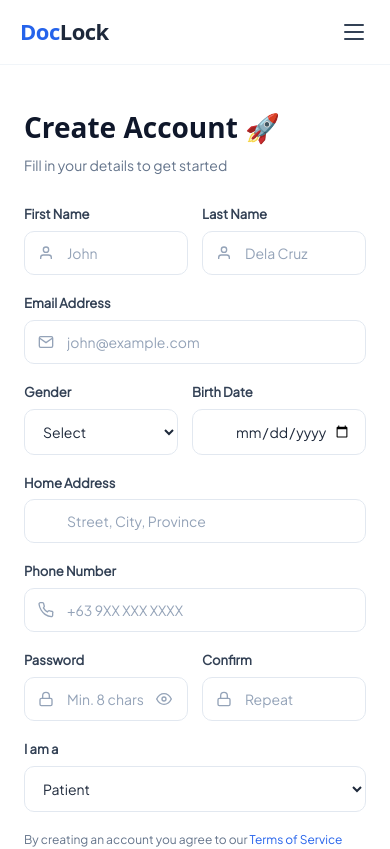
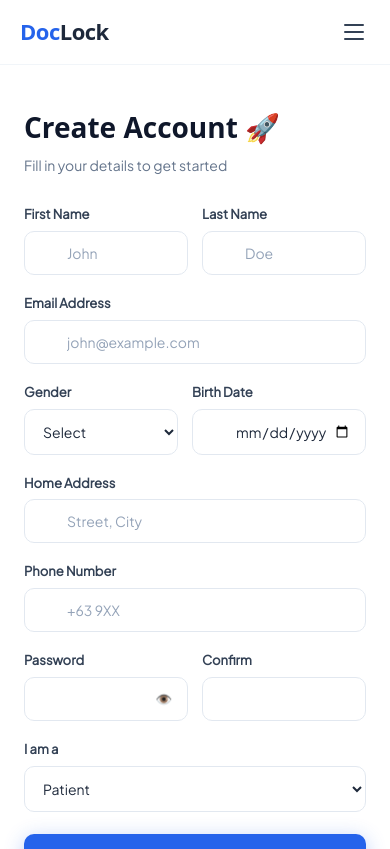
Before and after one commit to Rev0710/Doclock, a React (Vite) app in the folder doclock-project/client/: page /register in a window 390 px wide. Shown: the top 849 px of the page. Built offline with nearby package versions, Linux system fonts and the light colour scheme.

Commit message:
Mobile version updated

```diff
--- a/doclock-project/client/src/pages/Register.jsx
+++ b/doclock-project/client/src/pages/Register.jsx
@@ -1,39 +1,35 @@
 import React, { useState } from 'react'
 import { Link, useNavigate } from 'react-router-dom'
 import { useAuth } from '../context/AuthContext.jsx'
-import './Login.css' /* shared auth styles */
+import './Login.css'
 
 export default function Register() {
-  const { register } = useAuth()
+  const { register } = useAuth() // This function must save token to localStorage
   const navigate = useNavigate()
 
-  // Dynamic date bounds
   const todayDate = new Date().toISOString().split('T')[0];
   const minDate = "1900-01-01";
 
   const [form, setForm] = useState({
     firstName: '', lastName: '', email: '',
     phone: '', password: '', confirm: '', role: 'patient',
-    address: '', gender: '', birthDate: '', // ADDED ONLY THESE
+    address: '', gender: '', birthDate: '',
   })
-  const [errors, setErrors]   = useState({})
+  const [errors, setErrors] = useState({})
   const [loading, setLoading] = useState(false)
   const [showPass, setShowPass] = useState(false)
 
   const validate = () => {
     const e = {}
     if (!form.firstName.trim()) e.firstName = 'First name is required'
-    if (!form.lastName.trim())  e.lastName  = 'Last name is required'
-    if (!form.email)             e.email     = 'Email is required'
+    if (!form.lastName.trim()) e.lastName = 'Last name is required'
+    if (!form.email) e.email = 'Email is required'
     else if (!/\S+@\S+\.\S+/.test(form.email)) e.email = 'Enter a valid email'
-    if (!form.phone)             e.phone     = 'Phone number is required'
-
-    // VALIDATION FOR ADDED FIELDS
-    if (!form.address.trim())    e.address   = 'Address is required'
-    if (!form.gender)            e.gender    = 'Gender is required'
-    if (!form.birthDate)         e.birthDate = 'Birth date is required'
-
-    if (!form.password)          e.password  = 'Password is required'
+    if (!form.phone) e.phone = 'Phone number is required'
+    if (!form.address.trim()) e.address = 'Address is required'
+    if (!form.gender) e.gender = 'Gender is required'
+    if (!form.birthDate) e.birthDate = 'Birth date is required'
+    if (!form.password) e.password = 'Password is required'
     else if (form.password.length < 8) e.password = 'Minimum 8 characters'
     if (form.password !== form.confirm) e.confirm = 'Passwords do not match'
     return e
@@ -48,13 +44,11 @@ export default function Register() {
     setErrors({});
 
     try {
-      // 1. Log the data before sending to see exactly what the phone is sending
-      console.log("Attempting registration with:", form);
-
-      await register({
-        name: `${form.firstName} ${form.lastName}`,
-        email: form.email.toLowerCase().trim(), // Clean the email
-        phone: form.phone.replace(/\s/g, ''),  // Remove spaces for the DB
+      // 1. Sending cleaned data to the backend
+      const userData = await register({
+        name: `${form.firstName.trim()} ${form.lastName.trim()}`,
+        email: form.email.toLowerCase().trim(),
+        phone: form.phone.replace(/\s/g, ''),
         password: form.password,
         role: form.role,
         address: form.address,
@@ -62,22 +56,23 @@ export default function Register() {
         birthDate: form.birthDate,
       });
 
+      // 2. Logic to direct user to the correct dashboard based on role
+      // If the register function was successful, navigate:
+      if (userData?.role === 'doctor') {
+        navigate('/doctor-dashboard', { replace: true });
+      } else {
         navigate('/dashboard', { replace: true });
+      }
+
     } catch (err) {
-      // 2. BETTER ERROR CATCHING:
-      // This will show exactly why the DB rejected it (e.g. "Phone already used")
-      const errorMessage = err.response?.data?.message
-        || err.message
-        || 'Registration failed. Please check your connection.';
-
+      // 3. Informative error message from your Backend
+      const errorMessage = err.response?.data?.message || 'Registration failed. Please try again.';
       setErrors({ api: errorMessage });
-
-      // 3. Log the full error to your browser console (F12) for debugging
-      console.error("Registration Backend Error:", err.response?.data);
+      console.error("Registration Error:", err.response?.data || err.message);
     } finally {
       setLoading(false);
     }
-  };
+  }
 
   const set = (field) => (e) => {
     setForm(f => ({ ...f, [field]: e.target.value }))
@@ -86,36 +81,27 @@ export default function Register() {
 
   return (
     <div className="auth-page">
-      {/* Visual panel */}
       <div className="auth-visual">
         <div className="auth-visual-inner">
           <div className="auth-logo">Doc<span>Lock</span></div>
           <h2 className="auth-visual-title">Join 50,000+<br />Patients Today</h2>
           <p className="auth-visual-sub">
-            Create your account and get instant access to hundreds of
-            verified doctors across all specializations.
+            Create your account and get instant access to hundreds of verified doctors.
           </p>
           <div className="auth-visual-cards">
-            {[
-              ['🏥', 'Find Specialists', '200+ verified doctors'],
-              ['📅', 'Easy Scheduling',  'Book in under 60 seconds'],
-              ['🔔', 'Smart Reminders',  'Never miss an appointment'],
-            ].map(([icon, title, sub]) => (
-              <div className="visual-card anim-fade-up delay-3" key={title}>
-                <span className="vc-icon">{icon}</span>
-                <div>
-                  <p className="vc-title">{title}</p>
-                  <p className="vc-sub">{sub}</p>
+            <div className="visual-card anim-fade-up">
+              <span className="vc-icon">🏥</span>
+              <div><p className="vc-title">Find Specialists</p><p className="vc-sub">200+ verified doctors</p></div>
             </div>
+            <div className="visual-card anim-fade-up delay-1">
+              <span className="vc-icon">🔒</span>
+              <div><p className="vc-title">Secure Data</p><p className="vc-sub">Your records are encrypted</p></div>
             </div>
-            ))}
           </div>
         </div>
         <div className="auth-bg-blob auth-bg-blob--1" />
-        <div className="auth-bg-blob auth-bg-blob--2" />
       </div>
 
-      {/* Form panel */}
       <div className="auth-form-panel">
         <div className="auth-form-box anim-fade-up">
           <div className="auth-form-header">
@@ -123,135 +109,89 @@ export default function Register() {
             <p className="auth-subtitle">Fill in your details to get started</p>
           </div>
 
-          {errors.api && (
-            <div className="auth-alert auth-alert--error">{errors.api}</div>
-          )}
+          {errors.api && <div className="auth-alert auth-alert--error">{errors.api}</div>}
 
           <form onSubmit={handleSubmit} className="auth-form" noValidate>
-            {/* Name row */}
             <div className="field-grid-2">
               <div className="field-group">
-                <label className="field-label" htmlFor="firstName">First Name</label>
+                <label className="field-label">First Name</label>
                 <div className={`field-wrap ${errors.firstName ? 'error' : ''}`}>
-                  <span className="field-icon"><IconUser /></span>
-                  <input id="firstName" type="text" className="field-input"
-                    placeholder="John" value={form.firstName} onChange={set('firstName')} />
+                  <input type="text" className="field-input" placeholder="John" value={form.firstName} onChange={set('firstName')} />
                 </div>
                 {errors.firstName && <p className="field-error">{errors.firstName}</p>}
               </div>
               <div className="field-group">
-                <label className="field-label" htmlFor="lastName">Last Name</label>
+                <label className="field-label">Last Name</label>
                 <div className={`field-wrap ${errors.lastName ? 'error' : ''}`}>
-                  <span className="field-icon"><IconUser /></span>
-                  <input id="lastName" type="text" className="field-input"
-                    placeholder="Dela Cruz" value={form.lastName} onChange={set('lastName')} />
+                  <input type="text" className="field-input" placeholder="Doe" value={form.lastName} onChange={set('lastName')} />
                 </div>
                 {errors.lastName && <p className="field-error">{errors.lastName}</p>}
               </div>
             </div>
 
-            {/* Email */}
             <div className="field-group">
-              <label className="field-label" htmlFor="reg-email">Email Address</label>
+              <label className="field-label">Email Address</label>
               <div className={`field-wrap ${errors.email ? 'error' : ''}`}>
-                <span className="field-icon"><IconMail /></span>
-                <input id="reg-email" type="email" className="field-input"
-                  placeholder="john@example.com" value={form.email} onChange={set('email')} />
+                <input type="email" className="field-input" placeholder="john@example.com" value={form.email} onChange={set('email')} />
               </div>
               {errors.email && <p className="field-error">{errors.email}</p>}
             </div>
 
-            {/* ADDED: GENDER & BIRTHDATE ROW */}
             <div className="field-grid-2">
               <div className="field-group">
-                <label className="field-label" htmlFor="gender">Gender</label>
-                <div className={`field-wrap ${errors.gender ? 'error' : ''}`}>
-                  <select id="gender" className="field-select" value={form.gender} onChange={set('gender')}>
+                <label className="field-label">Gender</label>
+                <select className="field-select" value={form.gender} onChange={set('gender')}>
                   <option value="">Select</option>
                   <option value="Male">Male</option>
                   <option value="Female">Female</option>
-                    <option value="Other">Other</option>
                 </select>
-                </div>
                 {errors.gender && <p className="field-error">{errors.gender}</p>}
               </div>
               <div className="field-group">
-                <label className="field-label" htmlFor="birthDate">Birth Date</label>
-                <div className={`field-wrap ${errors.birthDate ? 'error' : ''}`}>
-                  <input id="birthDate" type="date" className="field-input"
-                    min={minDate} max={todayDate} value={form.birthDate} onChange={set('birthDate')} />
-                </div>
+                <label className="field-label">Birth Date</label>
+                <input type="date" className="field-input" min={minDate} max={todayDate} value={form.birthDate} onChange={set('birthDate')} />
                 {errors.birthDate && <p className="field-error">{errors.birthDate}</p>}
               </div>
             </div>
 
-            {/* ADDED: ADDRESS */}
             <div className="field-group">
-              <label className="field-label" htmlFor="address">Home Address</label>
-              <div className={`field-wrap ${errors.address ? 'error' : ''}`}>
-                <input id="address" type="text" className="field-input"
-                  placeholder="Street, City, Province" value={form.address} onChange={set('address')} />
-              </div>
+              <label className="field-label">Home Address</label>
+              <input type="text" className="field-input" placeholder="Street, City" value={form.address} onChange={set('address')} />
               {errors.address && <p className="field-error">{errors.address}</p>}
             </div>
 
-            {/* Phone */}
             <div className="field-group">
-              <label className="field-label" htmlFor="phone">Phone Number</label>
-              <div className={`field-wrap ${errors.phone ? 'error' : ''}`}>
-                <span className="field-icon"><IconPhone /></span>
-                <input id="phone" type="tel" className="field-input"
-                  placeholder="+63 9XX XXX XXXX" value={form.phone} onChange={set('phone')} />
-              </div>
+              <label className="field-label">Phone Number</label>
+              <input type="tel" className="field-input" placeholder="+63 9XX" value={form.phone} onChange={set('phone')} />
               {errors.phone && <p className="field-error">{errors.phone}</p>}
             </div>
 
-            {/* Password row */}
             <div className="field-grid-2">
               <div className="field-group">
-                <label className="field-label" htmlFor="reg-pass">Password</label>
+                <label className="field-label">Password</label>
                 <div className={`field-wrap ${errors.password ? 'error' : ''}`}>
-                  <span className="field-icon"><IconLock /></span>
-                  <input id="reg-pass" type={showPass ? 'text' : 'password'}
-                    className="field-input" placeholder="Min. 8 chars"
-                    value={form.password} onChange={set('password')} />
-                  <button type="button" className="field-eye"
-                    onClick={() => setShowPass(v => !v)} tabIndex={-1}>
-                    {showPass ? <IconEyeOff /> : <IconEye />}
-                  </button>
+                  <input type={showPass ? 'text' : 'password'} className="field-input" value={form.password} onChange={set('password')} />
+                  <button type="button" className="field-eye" onClick={() => setShowPass(!showPass)}>👁️</button>
                 </div>
-                {errors.password && <p className="field-error">{errors.password}</p>}
               </div>
               <div className="field-group">
-                <label className="field-label" htmlFor="confirm">Confirm</label>
+                <label className="field-label">Confirm</label>
                 <div className={`field-wrap ${errors.confirm ? 'error' : ''}`}>
-                  <span className="field-icon"><IconLock /></span>
-                  <input id="confirm" type={showPass ? 'text' : 'password'}
-                    className="field-input" placeholder="Repeat"
-                    value={form.confirm} onChange={set('confirm')} />
+                  <input type={showPass ? 'text' : 'password'} className="field-input" value={form.confirm} onChange={set('confirm')} />
                 </div>
-                {errors.confirm && <p className="field-error">{errors.confirm}</p>}
               </div>
             </div>
 
-            {/* Role */}
             <div className="field-group">
-              <label className="field-label" htmlFor="role">I am a</label>
-              <select id="role" className="field-select"
-                value={form.role} onChange={set('role')}>
+              <label className="field-label">I am a</label>
+              <select className="field-select" value={form.role} onChange={set('role')}>
                 <option value="patient">Patient</option>
                 <option value="doctor">Doctor</option>
               </select>
             </div>
 
-            <p className="auth-terms">
-              By creating an account you agree to our{' '}
-              <a href="#">Terms of Service</a> and <a href="#">Privacy Policy</a>.
-            </p>
-
             <button type="submit" className="auth-submit-btn" disabled={loading}>
-              {loading && <span className="btn-spinner" />}
-              {loading ? 'Creating account…' : 'Create Account'}
+              {loading ? 'Creating account...' : 'Create Account'}
             </button>
           </form>
 
```
Also changed, not shown: doclock-project/client/src/context/AuthContext.jsx (+22 -8 lines), 2 other files (tests, documents, lock files or other folders). Lines whose indentation alone changed are shown as unchanged.
